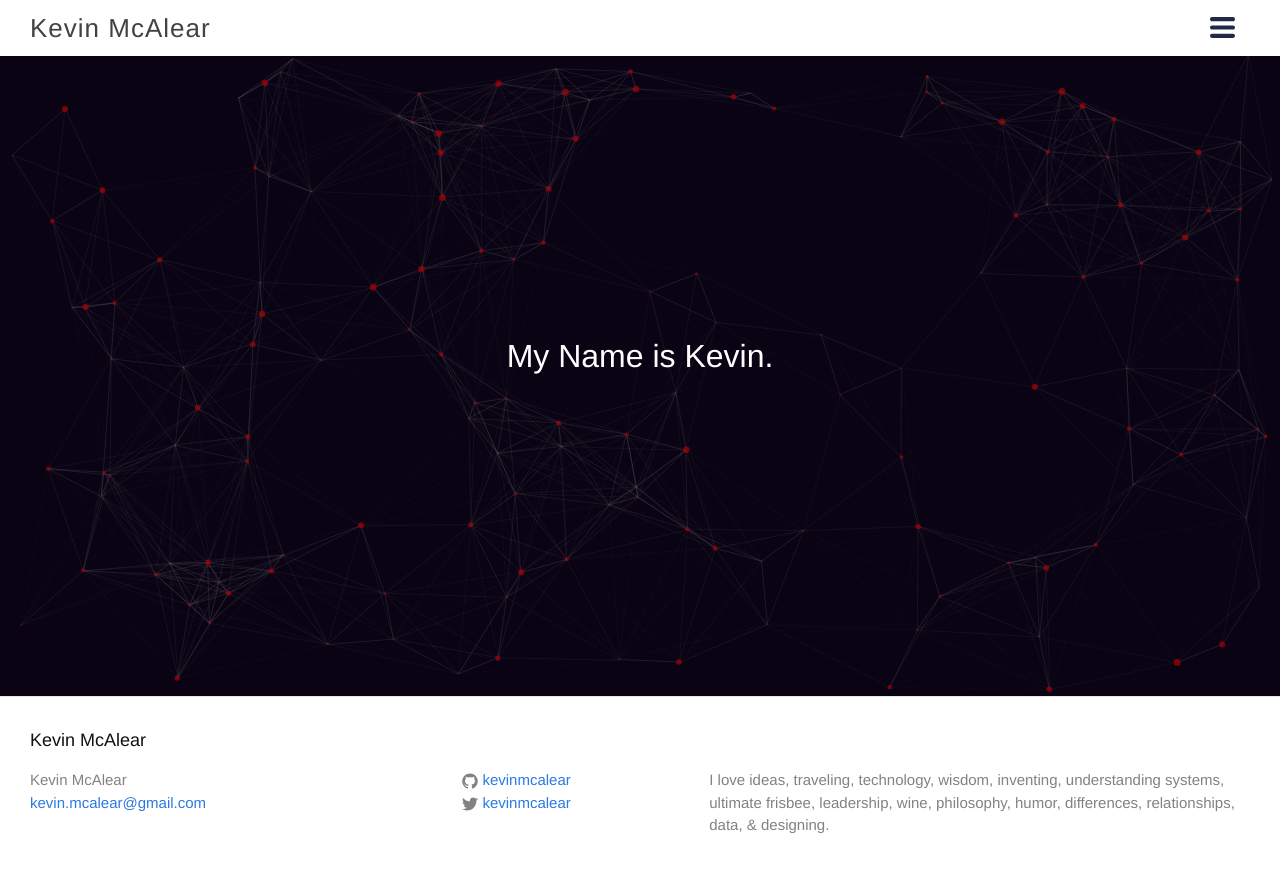
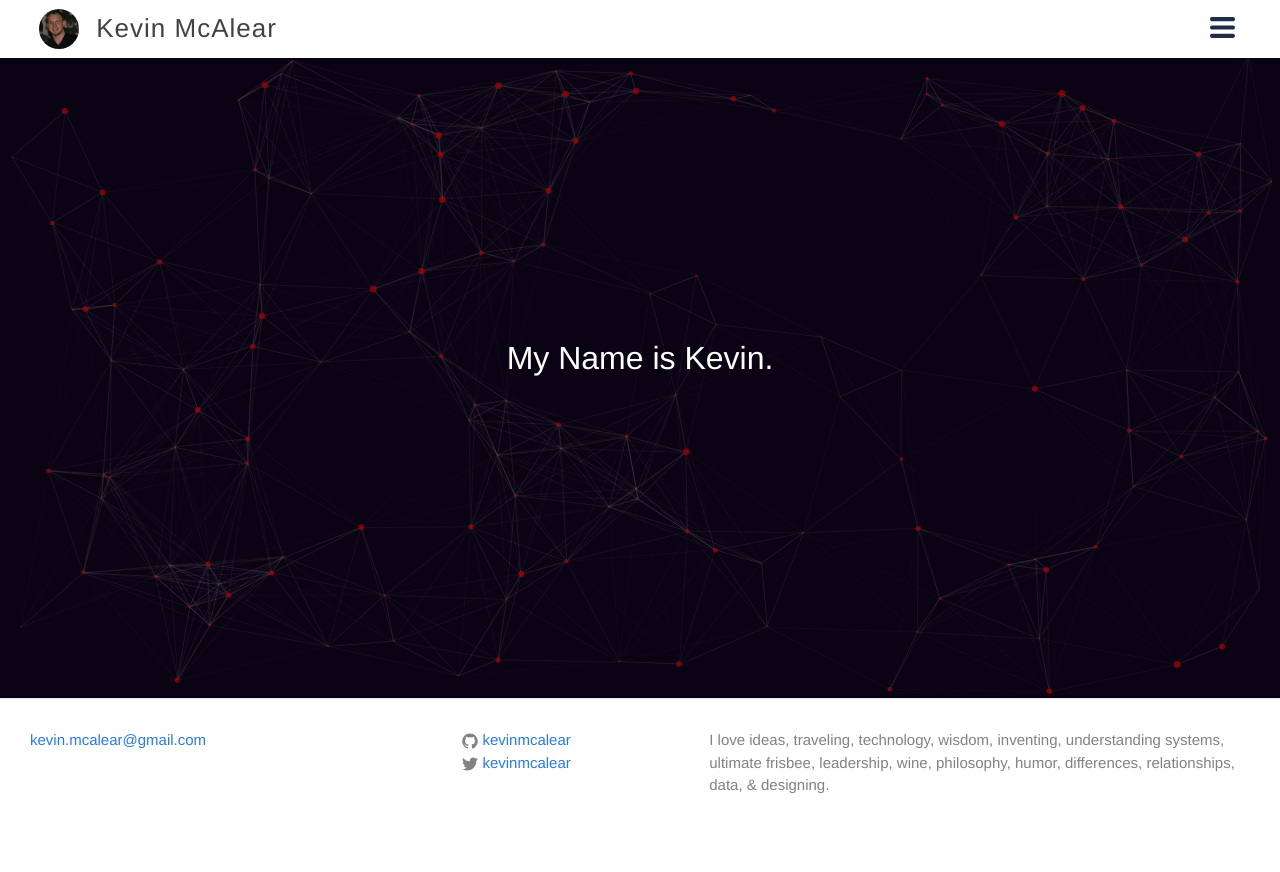
Before and after one commit to kevinmcalear/kevinmcalear.github.io, a Jekyll site: the page built from index.html, in a window 1280 px wide. Shown: the top 872 px of the page. Built offline with Jekyll 4.4.1, drawn with Linux system fonts in a browser that asks for light colours.

Commit message:
added more styles

```diff
--- a/_includes/footer.html
+++ b/_includes/footer.html
@@ -2,12 +2,12 @@
 
   <div class="wrapper">
 
-    <h2 class="footer-heading">{{ site.title }}</h2>
+    <!-- <h2 class="footer-heading">{{ site.title }}</h2> -->
 
     <div class="footer-col-wrapper">
       <div class="footer-col  footer-col-1">
         <ul class="contact-list">
-          <li>{{ site.title }}</li>
+          <!-- <li>{{ site.title }}</li> -->
           <li><a href="mailto:{{ site.email }}">{{ site.email }}</a></li>
         </ul>
       </div>
--- a/_includes/header.html
+++ b/_includes/header.html
@@ -2,7 +2,7 @@
 
   <div class="wrapper">
     <!-- Website Title -->
-    <a class="site-title" href="{{ site.baseurl }}/">{{ site.title }}</a>
+    <a class="site-title" href="{{ site.baseurl }}/"> <img class="small-circle" src="/assets/pics/profile.jpg"> {{ site.title }}</a>
     <!-- Menu Icon -->
     <a id="showMenu" class="menu-icon"><svg viewBox="0 0 18 15">
           <path fill="#424242" d="M18,1.484c0,0.82-0.665,1.484-1.484,1.484H1.484C0.665,2.969,0,2.304,0,1.484l0,0C0,0.665,0.665,0,1.484,0 h15.031C17.335,0,18,0.665,18,1.484L18,1.484z"/>
--- a/_sass/_layout.scss
+++ b/_sass/_layout.scss
@@ -23,6 +23,16 @@ canvas {
   background: #b61924;
   @include media-query($on-palm) {
     height: 500px !important;
+  }
+}
+
+.small-circle {
+    height: 40px;
+    border-radius: 50%;
+    margin: 9px;
+    vertical-align: top;
+    @include media-query($on-palm) {
+    display: none !important;
   }
 }
 
--- a/js/app.js
+++ b/js/app.js
@@ -223,7 +223,7 @@ function pJS_mobile(){
         distance: 250,
         color: '#fff',
         opacity: 0.5,
-        width: 1,
+        width: 0.5,
         condensed_mode: {
             enable: false,
             rotateX: 600,
```
Also changed, not shown: assets/pics/profile.jpg (added).
